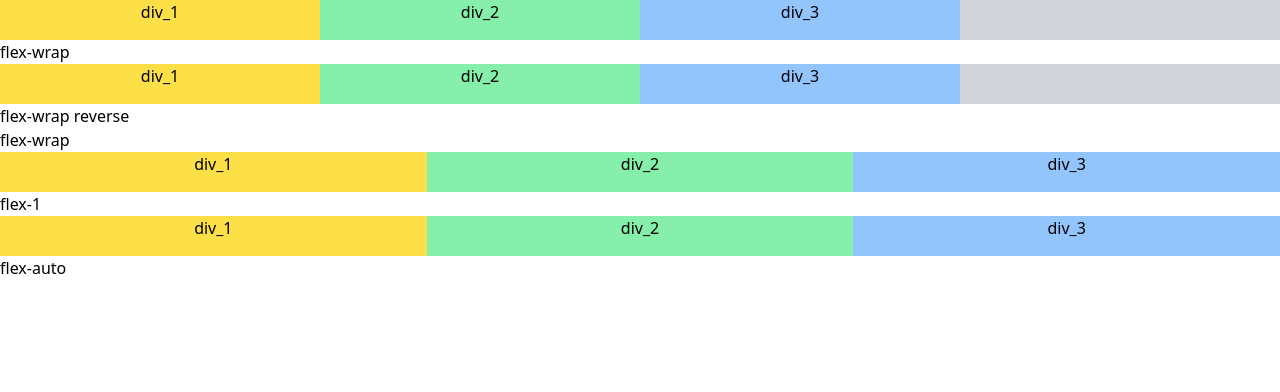
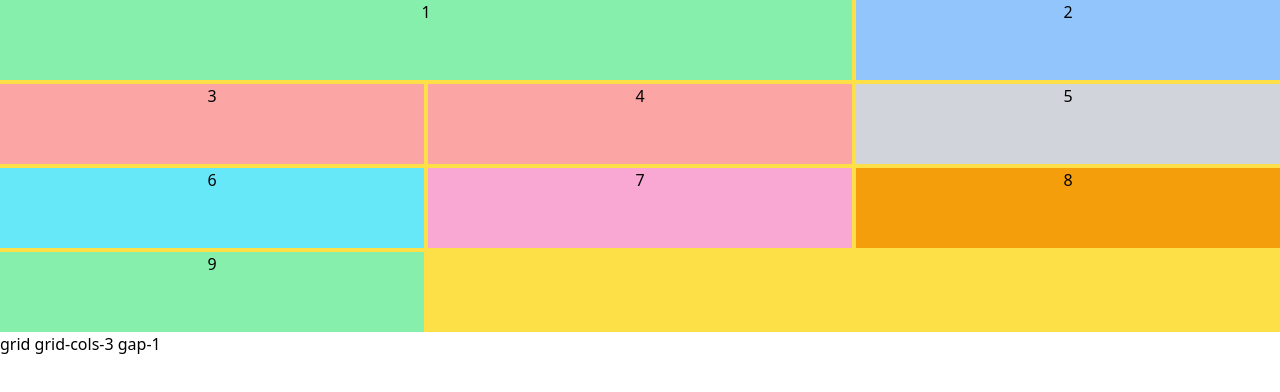
Before and after one commit to ferdous-mahmud/tailwind-practice, a website: page src/index.html in a window 1280 px wide. Drawn offline with Linux system fonts and the light colour scheme.

Commit message:
grid-cols added

```diff
--- a/src/index.html
+++ b/src/index.html
@@ -6,30 +6,17 @@
     <link href="/dist/output.css" rel="stylesheet" />
   </head>
   <body>
-    <div class="container flex-wrap flex mx-auto bg-gray-300">
-      <div class="bg-yellow-300 text-center h-10 w-80">div_1</div>
-      <div class="bg-green-300 text-center h-10 w-80">div_2</div>
-      <div class="bg-blue-300 text-center h-10 w-80">div_3</div>
+    <div class="bg-yellow-300 w-auto grid grid-cols-3 gap-1">
+      <div class="col-span-2 h-20 w-auto bg-green-300 text-center">1</div>
+      <div class="h-20 w-auto bg-blue-300 text-center">2</div>
+      <div class="h-20 w-auto bg-red-300 text-center">3</div>
+      <div class="h-20 w-auto bg-red-300 text-center">4</div>
+      <div class="h-20 w-auto bg-gray-300 text-center">5</div>
+      <div class="h-20 w-auto bg-cyan-300 text-center">6</div>
+      <div class="h-20 w-auto bg-pink-300 text-center">7</div>
+      <div class="h-20 w-auto bg-amber-500 text-center">8</div>
+      <div class="h-20 w-auto bg-green-300 text-center">9</div>
     </div>
-    <h2>flex-wrap</h2>
-    <div class="container flex-wrap-reverse flex mx-auto bg-gray-300">
-      <div class="bg-yellow-300 text-center h-10 w-80">div_1</div>
-      <div class="bg-green-300 text-center h-10 w-80">div_2</div>
-      <div class="bg-blue-300 text-center h-10 w-80">div_3</div>
-    </div>
-    <h2>flex-wrap reverse</h2>
-    <h2>flex-wrap</h2>
-    <div class="container flex mx-auto bg-gray-300">
-      <div class="flex-1 bg-yellow-300 text-center h-10 w-80">div_1</div>
-      <div class="flex-1 bg-green-300 text-center h-10 w-80">div_2</div>
-      <div class="flex-1 bg-blue-300 text-center h-10 w-80">div_3</div>
-    </div>
-    <h2>flex-1</h2>
-    <div class="container flex mx-auto bg-gray-300">
-      <div class="flex-auto bg-yellow-300 text-center h-10 w-80">div_1</div>
-      <div class="flex-auto bg-green-300 text-center h-10 w-80">div_2</div>
-      <div class="flex-auto bg-blue-300 text-center h-10 w-80">div_3</div>
-    </div>
-    <h2>flex-auto</h2>
+    <h3>grid grid-cols-3 gap-1</h3>
   </body>
 </html>
```
Also changed, not shown: dist/output.css.
